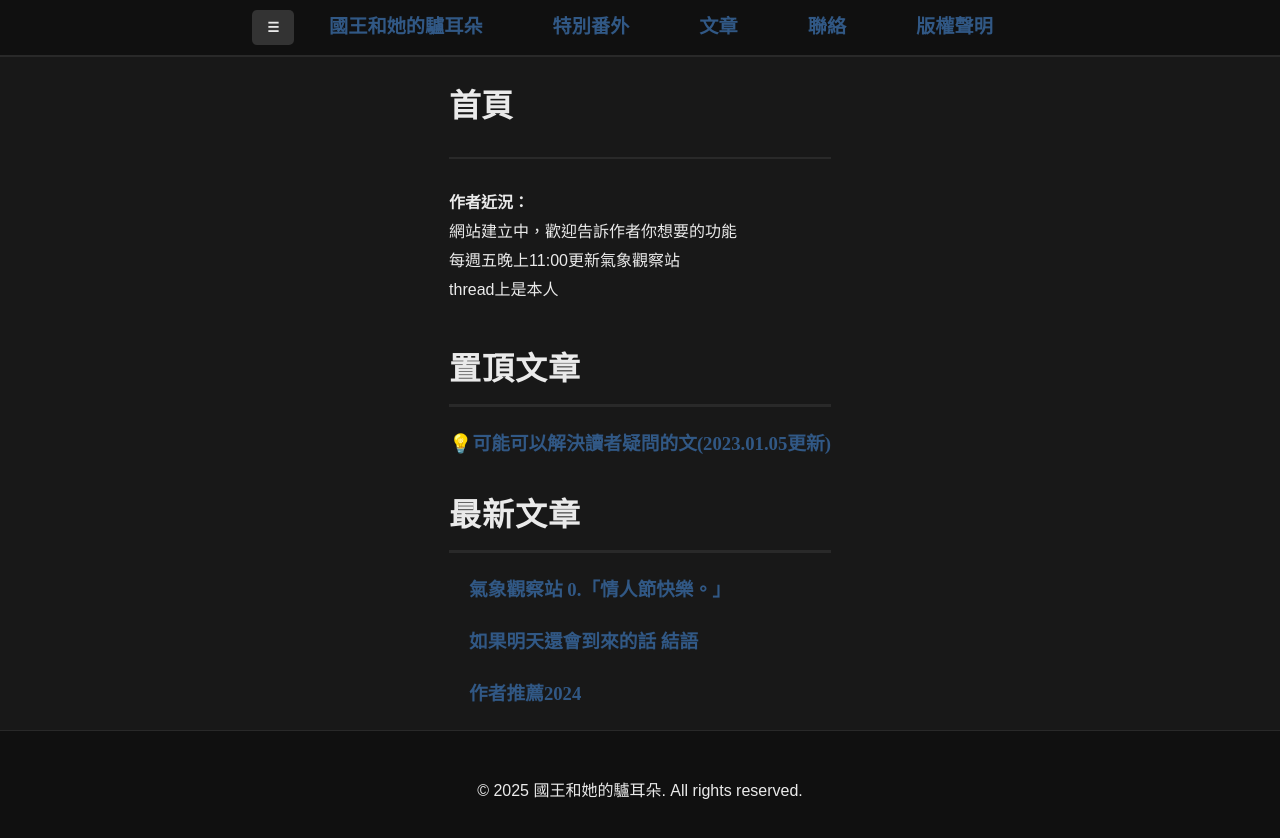
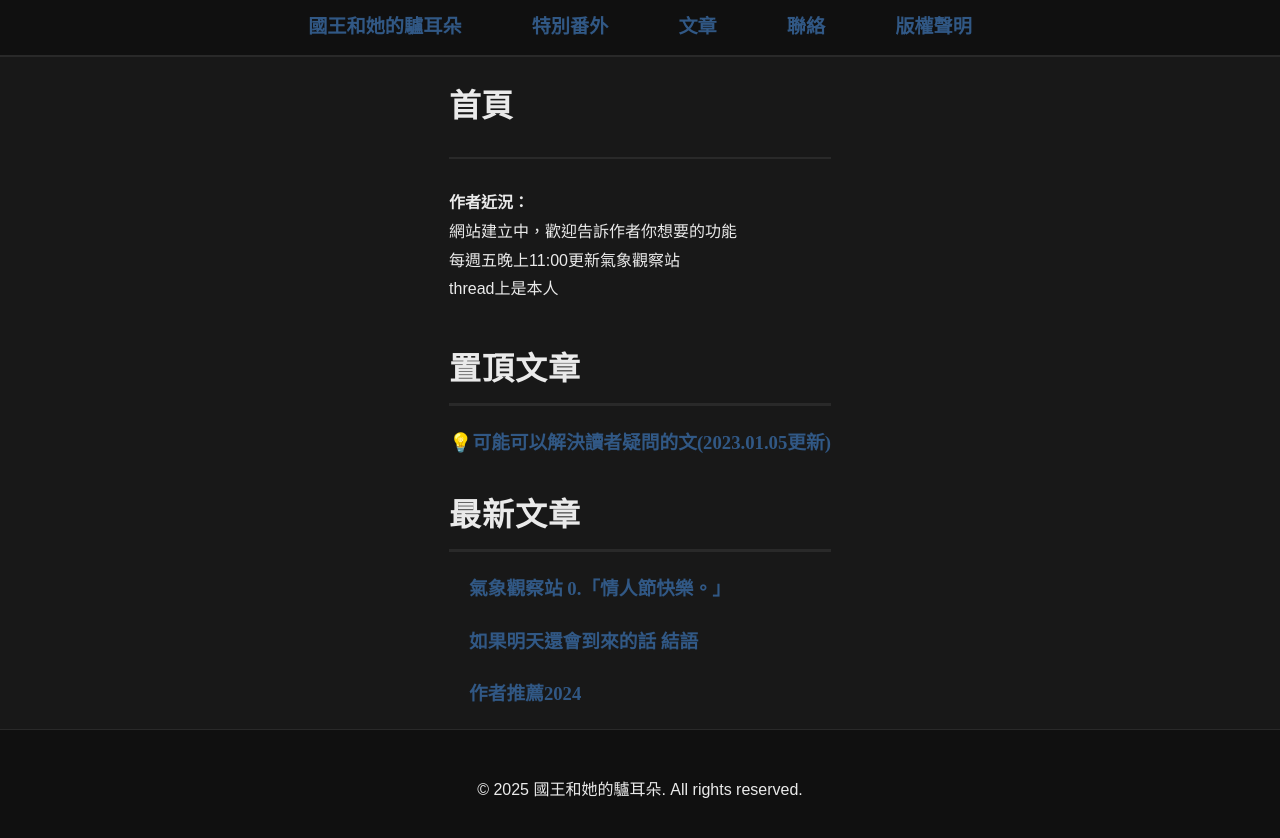
Before and after one commit to thekingwithdonkeyears/website, a Jekyll site: the page built from index.html, in a window 1280 px wide. Shown: the top 838 px of the page. Built offline with Jekyll 4.4.1, drawn with Linux system fonts in a browser that asks for light colours; the list of posts is cut into pages by our own code; comment, search, counter and statistics services are not loaded.

Commit message:
modify the navbar

```diff
--- a/assets/css/style.css
+++ b/assets/css/style.css
@@ -225,6 +225,11 @@ footer {
     flex-direction: column;
 }
 
+/* Hide hamburger menu on larger screens */
+.hamburger {
+    display: none; /* Default: hidden */
+}
+
 /* 手機版導覽列 - 隱藏選單，點擊才展開 */
 @media (max-width: 768px) {
     .navbar {
```
